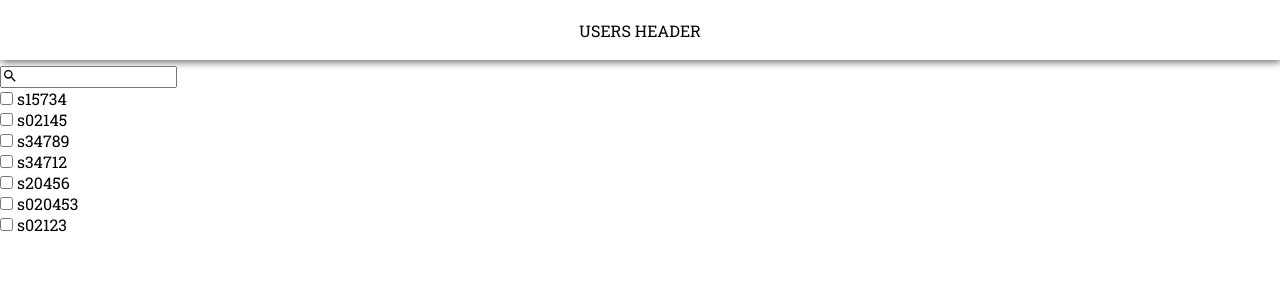
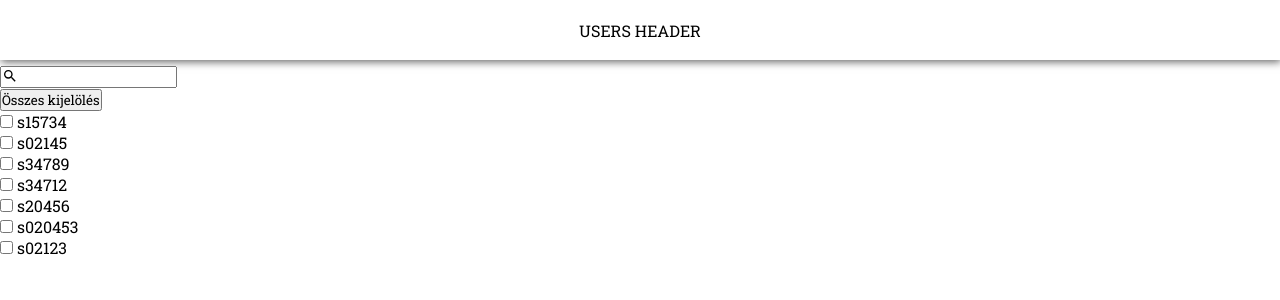
Before and after one commit to benstonemountain/userlistV2, an Angular app: page / in a window 1280 px wide. Shown: the top 300 px of the page. Built offline with nearby package versions, Linux system fonts and the light colour scheme.

Commit message:
set selectAll function

```diff
--- a/src/app/components/aside/aside.component.html
+++ b/src/app/components/aside/aside.component.html
@@ -3,10 +3,16 @@
     <input type="text" id="search" placeholder=" " [(ngModel)]="textByUser" (input)="onSearch()"  />
   </div>
 
+  <button class="select-all-button" (click)="selectAllCheckboxes()">
+{{selectAll ? "Kijelölés visszavonása" : "Összes kijelölés"}}
+  </button>
+
   <div class="identifiers" *ngFor="let item of filteredUsers; let i = index">
     <label>
       <input type="checkbox"
       (change)="onUserIdSelect(item.id)"
+      [checked]="selectAll"
+
      />
       {{ item.id }}
     </label>
--- a/src/app/components/aside/aside.component.ts
+++ b/src/app/components/aside/aside.component.ts
@@ -1,4 +1,4 @@
-import { Component, EventEmitter, Output } from '@angular/core';
+import { Component } from '@angular/core';
 import { UserService } from '../../services/user.service';
 import { User } from '../../model/user.interface';
 
@@ -12,6 +12,10 @@ export class AsideComponent {
   filteredUsers: User[] = [];
   textByUser = '';
   selectedUserId: string | null = null;
+  selectAll: boolean = false;
+  selectedUsers: User [] = [];
+
+
 
   constructor(private userService: UserService) {
     this.users = this.userService.users;
@@ -31,12 +35,23 @@ export class AsideComponent {
     }
   }
 
+  selectAllCheckboxes() {
+       this.selectAll = !this.selectAll;
+
+  }
+
   onUserIdSelect(userId: string) {
     this.selectedUserId = this.selectedUserId === userId ? null : userId;
     console.log(this.selectedUserId);
-    if (this.selectedUserId) {
-     this.userService.getSelectedUser(this.selectedUserId);
-    }
+
+
+
+
+
+    // if (this.selectedUserId) {
+    //  this.userService.getSelectedUser(this.selectedUserId);
+    // }
+
   }
 
 
```
